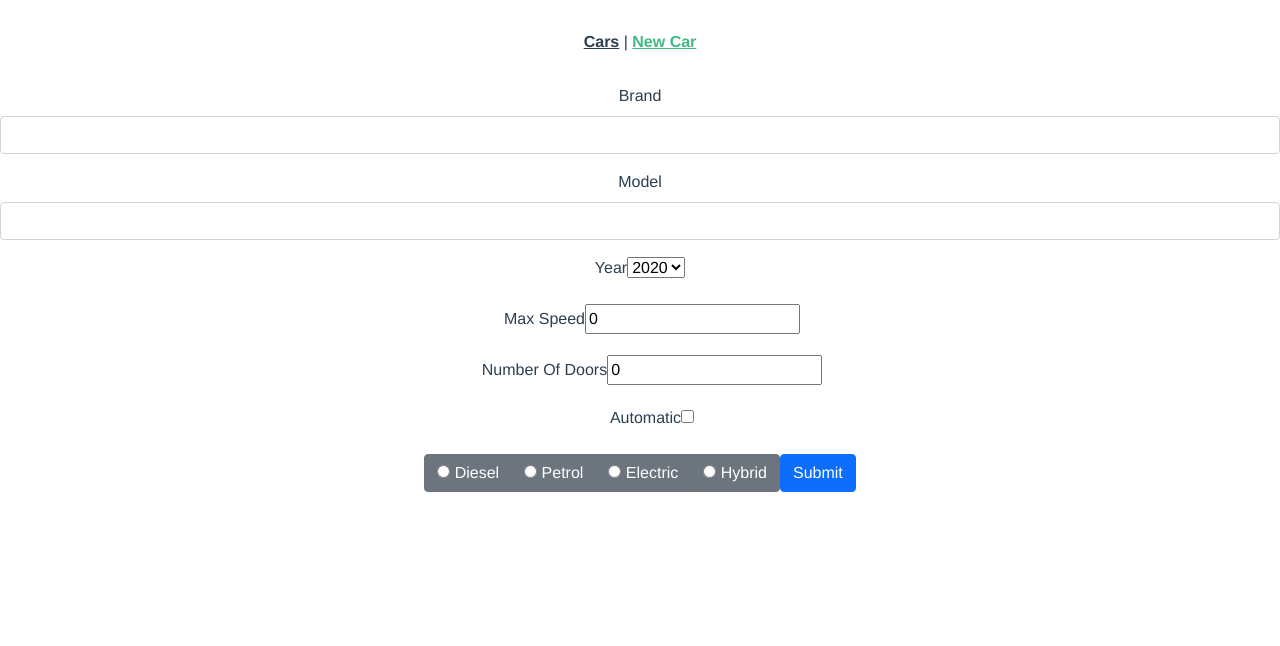
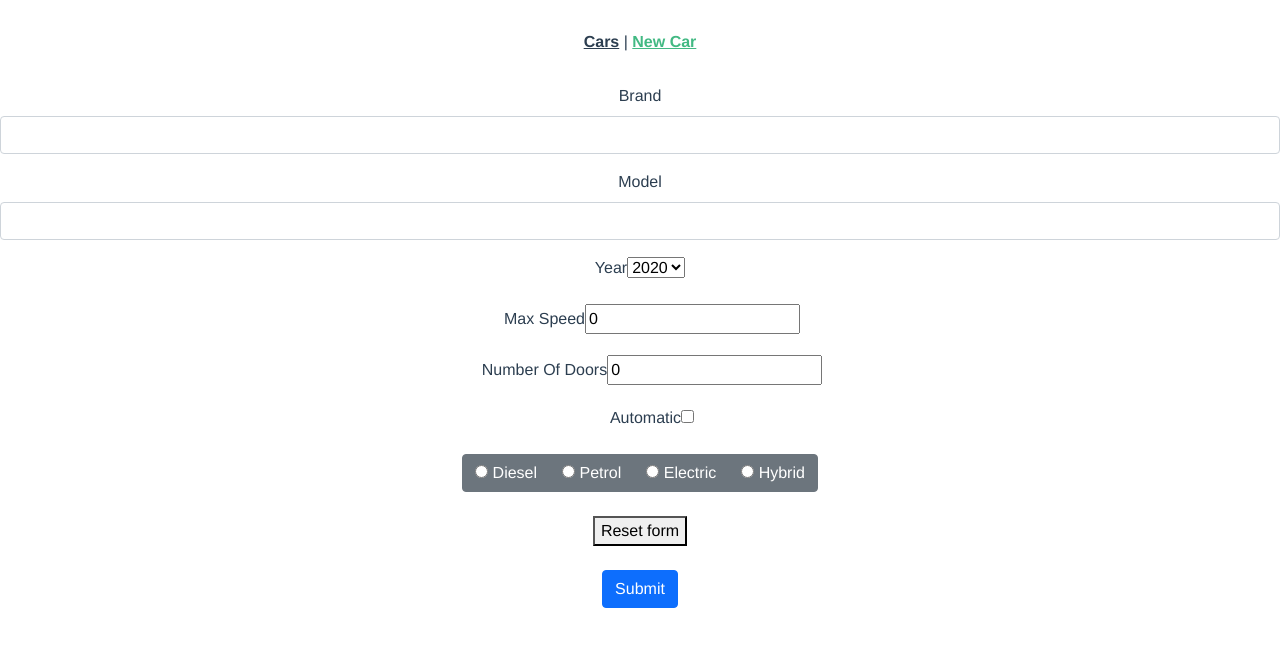
Before and after one commit to kershme-tukelio/VueJS-cars-app, a Vue app: page /#/add in a window 1280 px wide. Shown: the top 646 px of the page. Built offline with nearby package versions, Linux system fonts and the light colour scheme.

Commit message:
Objective 4 complete

```diff
--- a/src/views/AddCar.vue
+++ b/src/views/AddCar.vue
@@ -31,6 +31,7 @@
       <label class="form-label" for="doors">Automatic </label>
       <input min=0 v-model="formData.isAutomatic" type="checkbox" class="form-check-label" id="is-automatic">
     </div>
+
       <div class="btn-group btn-group-toggle" data-toggle="buttons">
         <label class="btn btn-secondary">
           <input v-model="formData.engine" type="radio" name="engine" value="diesel" id="diesel" autocomplete="off" checked> Diesel
@@ -44,7 +45,8 @@
         <label class="btn btn-secondary">
           <input v-model="formData.engine" type="radio" name="engine" value="hybrid" id="hybrid" autocomplete="off"> Hybrid
         </label>
-      </div>
+      </div><br/><br/>
+    <button type="reset" > Reset form </button><br/><br/>
     <button type="submit" class="btn btn-primary">Submit</button>
   </form>
 </template>
```
